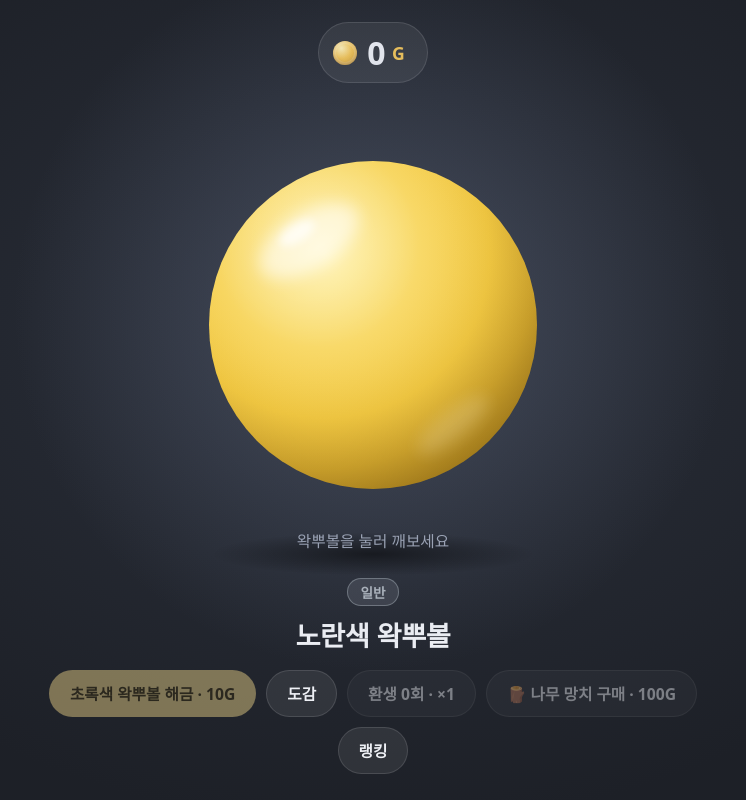
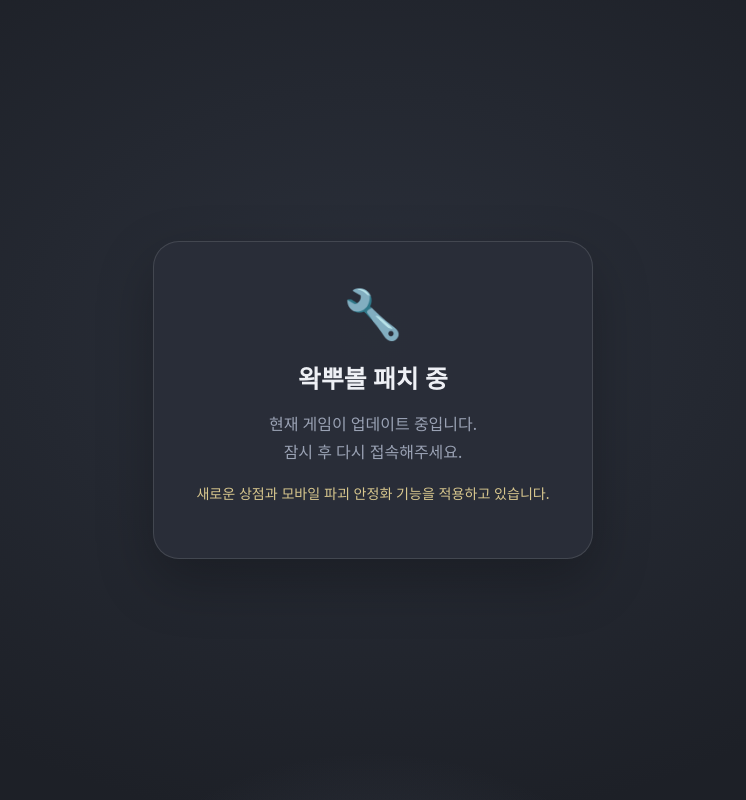
Before and after one commit to gamjadough/Wax-Ball, a plain HTML site: page wakppuball/index.html in a window 1280 px wide. Shown: the whole page, without its empty margins (267-1013 px from the left). Drawn offline with Linux system fonts and the light colour scheme.

Commit message:
Enable temporary maintenance screen

```diff
--- a/wakppuball/index.html
+++ b/wakppuball/index.html
@@ -7,7 +7,15 @@
   <link rel="stylesheet" href="style.css">
 </head>
 <body>
-  <main id="game">
+  <section id="maintenance" class="maintenance" aria-labelledby="maintenanceTitle">
+    <div class="maintenance-card">
+      <span class="maintenance-icon" aria-hidden="true">🔧</span>
+      <h1 id="maintenanceTitle">왁뿌볼 패치 중</h1>
+      <p>현재 게임이 업데이트 중입니다.<br>잠시 후 다시 접속해주세요.</p>
+      <p class="maintenance-note">새로운 상점과 모바일 파괴 안정화 기능을 적용하고 있습니다.</p>
+    </div>
+  </section>
+  <main id="game" hidden>
 
     <!-- 상단: 현재 골드 -->
     <header class="top">
--- a/wakppuball/style.css
+++ b/wakppuball/style.css
@@ -30,6 +30,11 @@ body {
   -webkit-user-select: none;
   -webkit-tap-highlight-color: transparent;
 }
+
+.maintenance { min-height: 100svh; display: grid; place-items: center; padding: 24px; text-align: center; }
+.maintenance-card { width: min(100%, 440px); padding: 38px 28px; border: 1px solid var(--line); border-radius: 26px; background: rgba(42,46,57,.94); box-shadow: 0 22px 55px rgba(0,0,0,.26); }
+.maintenance-icon { display: block; font-size: 3rem; margin-bottom: 14px; }
+.maintenance-card h1 { margin: 0; font-size: 1.55rem; }.maintenance-card p { color: var(--muted); line-height: 1.7; }.maintenance-note { font-size: .88rem; color: #d8c78e !important; }
 
 #game {
   height: 100vh;
```
